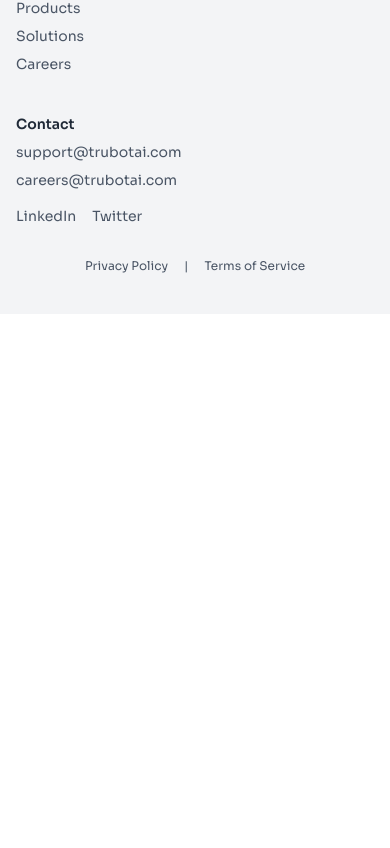
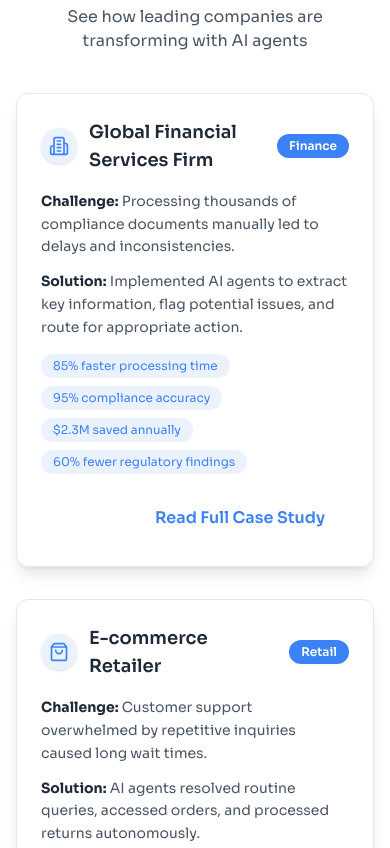
Before and after one commit to trubotai/trubot_ai_web, a Next.js app: page /products/ai-agents in a window 390 px wide. Shown: the part 6596-7444 px from the top of the page. Before the commit the page ends 6910 px from the top, so only its background shows below. Built offline with nearby package versions, Linux system fonts and the light colour scheme.

Commit message:
add casestudies component

```diff
--- /dev/null
+++ b/app/products/ai-agents/components/CaseStudies.tsx
@@ -0,0 +1,66 @@
+import PageLayout from "@/app/ui/components/PageLayout";
+import SectionHeader from "@/app/ui/components/SectionHeader";
+import Button from "@/app/ui/components/Button";
+import { caseStudyList } from "@/app/ui/libs/constants/productPage/ai-agents";
+
+const CaseStudies = () => {
+  return (
+    <div className="bg-light py-20">
+      <PageLayout>
+        <SectionHeader
+          title="Case Studies"
+          subtitle="See how leading companies are transforming with AI agents"
+        />
+        <div className="grid grid-cols-1 md:grid-cols-2 gap-8">
+          {caseStudyList.map((study, index) => (
+            <div
+              key={index}
+              className={`relative p-6 rounded-xl shadow-lg border border-gray-200 hover-scale-glow animate-fade-slide-up bg-white`}
+              style={{ animationDelay: `${index * 150}ms` }}
+            >
+              <div className="flex items-center gap-3 mb-4">
+                <div className="p-2 bg-electric/10 rounded-full text-electric shadow-sm">
+                  <study.icon size={20} />
+                </div>
+                <h3 className="text-lg font-semibold text-navy">
+                  {study.title}
+                </h3>
+                <span className="ml-auto bg-electric text-white text-xs font-semibold px-3 py-1 rounded-full">
+                  {study.badge}
+                </span>
+              </div>
+
+              <div className="mb-3 text-sm text-gray-600 leading-relaxed">
+                <strong className="text-navy">Challenge:</strong>{" "}
+                {study.challenge}
+              </div>
+              <div className="mb-4 text-sm text-gray-600 leading-relaxed">
+                <strong className="text-navy">Solution:</strong>{" "}
+                {study.solution}
+              </div>
+
+              <div className="flex flex-wrap gap-2 mb-5">
+                {study.results.map((result, idx) => (
+                  <div
+                    key={idx}
+                    className="bg-electric/10 text-electric text-xs font-medium px-3 py-1 rounded-full"
+                  >
+                    {result}
+                  </div>
+                ))}
+              </div>
+
+              <div className="text-right">
+                <Button href={study.link} variant="ghost" animate>
+                  Read Full Case Study
+                </Button>
+              </div>
+            </div>
+          ))}
+        </div>
+      </PageLayout>
+    </div>
+  );
+};
+
+export default CaseStudies;
--- a/app/products/ai-agents/page.tsx
+++ b/app/products/ai-agents/page.tsx
@@ -3,6 +3,7 @@ import KeyFeatures from "./components/KeyFeatures";
 import UseCases from "./components/UseCases";
 import TechSpecs from "./components/TechSpecs";
 import PricingSection from "./components/PricingSection";
+import CaseStudies from "./components/CaseStudies";
 
 const Page = () => {
   return (
@@ -12,6 +13,7 @@ const Page = () => {
       <UseCases />
       <TechSpecs />
       <PricingSection />
+      <CaseStudies />
     </>
   );
 };
--- a/app/ui/libs/constants/productPage/ai-agents.ts
+++ b/app/ui/libs/constants/productPage/ai-agents.ts
@@ -12,6 +12,8 @@ import {
   Settings,
   ShieldCheck,
   Cloud,
+  Building2,
+  ShoppingBag,
 } from "lucide-react";
 
 const featureList = [
@@ -240,4 +242,38 @@ const pricingList = {
   ],
 };
 
-export { featureList, useCaseList, techSpecList, pricingList };
+const caseStudyList = [
+  {
+    title: "Global Financial Services Firm",
+    icon: Building2,
+    challenge:
+      "Processing thousands of compliance documents manually led to delays and inconsistencies.",
+    solution:
+      "Implemented AI agents to extract key information, flag potential issues, and route for appropriate action.",
+    results: [
+      "85% faster processing time",
+      "95% compliance accuracy",
+      "$2.3M saved annually",
+      "60% fewer regulatory findings",
+    ],
+    link: "/case-studies/financial-firm",
+    badge: "Finance",
+  },
+  {
+    title: "E-commerce Retailer",
+    icon: ShoppingBag,
+    challenge:
+      "Customer support overwhelmed by repetitive inquiries caused long wait times.",
+    solution:
+      "AI agents resolved routine queries, accessed orders, and processed returns autonomously.",
+    results: [
+      "70% of inquiries auto-resolved",
+      "Response time cut from 24h to 2m",
+      "35% higher customer satisfaction",
+    ],
+    link: "/case-studies/ecommerce-retailer",
+    badge: "Retail",
+  },
+];
+
+export { featureList, useCaseList, techSpecList, pricingList, caseStudyList };
```
